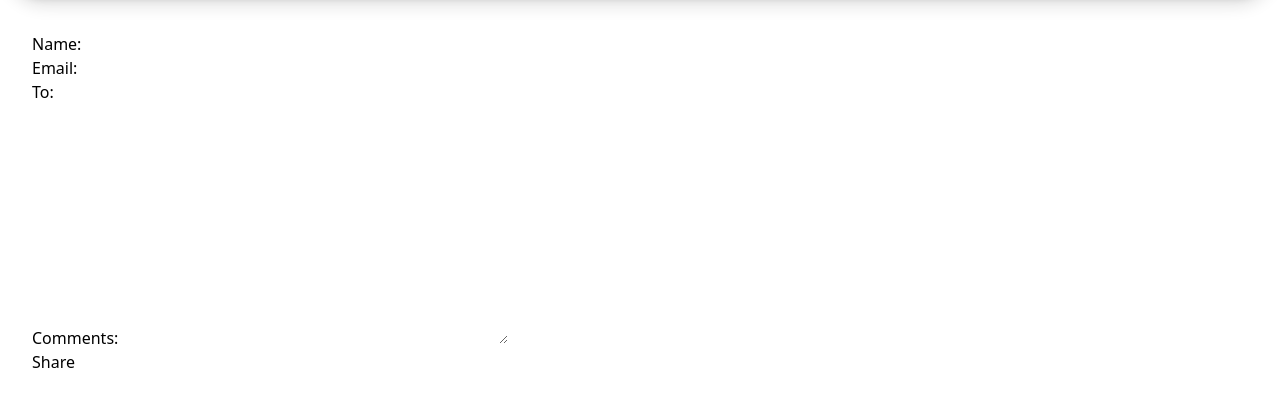
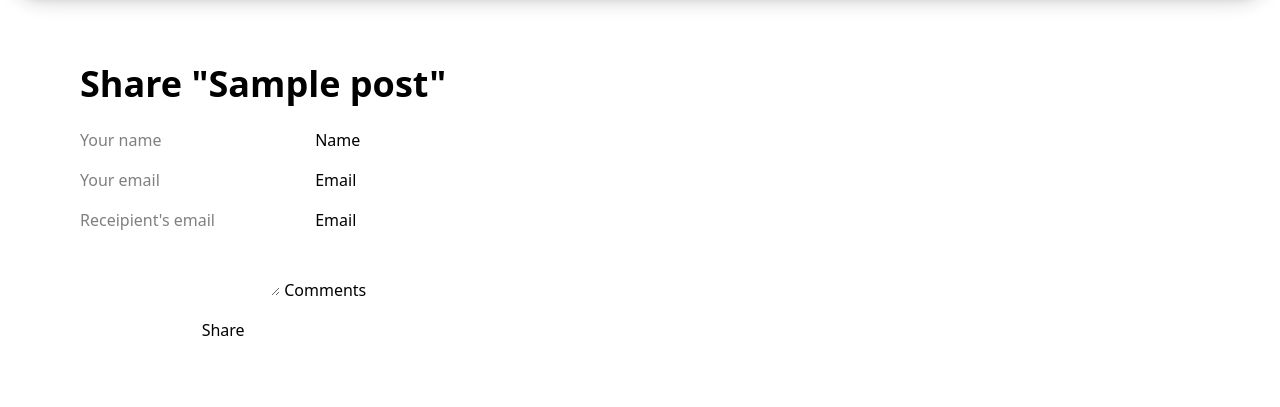
Before and after one commit to ImNickDDMe/myblog, a Django app: a page that uses blog/templates/post/post_share.html in a window 1280 px wide. Shown: the part 104-511 px from the top of the page. Run offline with Django 5.2, Linux system fonts and the light colour scheme; tables that the repository leaves empty hold one stand-in row (values such as "Sample post"); some libraries are stand-ins or nearby versions.

Commit message:
Complete Share Post

```diff
--- a/blog/templates/post/post_share.html
+++ b/blog/templates/post/post_share.html
@@ -3,9 +3,27 @@
 {% block title %}Share "{{ post.title }}"{% endblock title %}
 
 {% block content %}
-    <form action="{% url 'blog:post_share' post.slug %}" method="post">
-        {% csrf_token %}
-        {{ form }}
-        <button type="submit">Share</button>
-    </form>
+    <section class="p-8 m-4 flex flex-col items-start gap-6">
+        <h2 class="text-4xl font-bold">Share "{{ post.title }}"</h2>
+        <form class="grid grid-cols-1 gap-4" action="{% url 'blog:post_share' post.slug %}" method="post">
+            {% csrf_token %}
+            <label for="name" class="floating-label">
+                <input id="name" placeholder="Your name" name="name" type="text" class="input input-lg" required>
+                <span class="label">Name</span>
+            </label>
+            <label for="email" class="floating-label">
+                <input id="email" placeholder="Your email" name="email" type="email" class="input input-lg" required>
+                <span class="label">Email</span>
+            </label>
+            <label for="to" class="floating-label">
+                <input id="to" placeholder="Receipient's email" name="to" type="to" class="input input-lg" required>
+                <span class="label">Email</span>
+            </label>
+            <label for="comments" class="floating-label">
+                <textarea class="textarea textarea-lg" name="comments" id="comments" required></textarea>
+                <span class="label">Comments</span>
+            </label>
+            <button class="btn btn-soft btn-info" type="submit">Share</button>
+        </form>
+    </section>
 {% endblock content %}
--- a/theme/static/css/dist/styles.css
+++ b/theme/static/css/dist/styles.css
@@ -233,6 +233,9 @@
   }
   .inline-flex {
     display: inline-flex;
+  }
+  .w-100 {
+    width: calc(var(--spacing) * 100);
   }
   .flex-1 {
     flex: 1;
```
